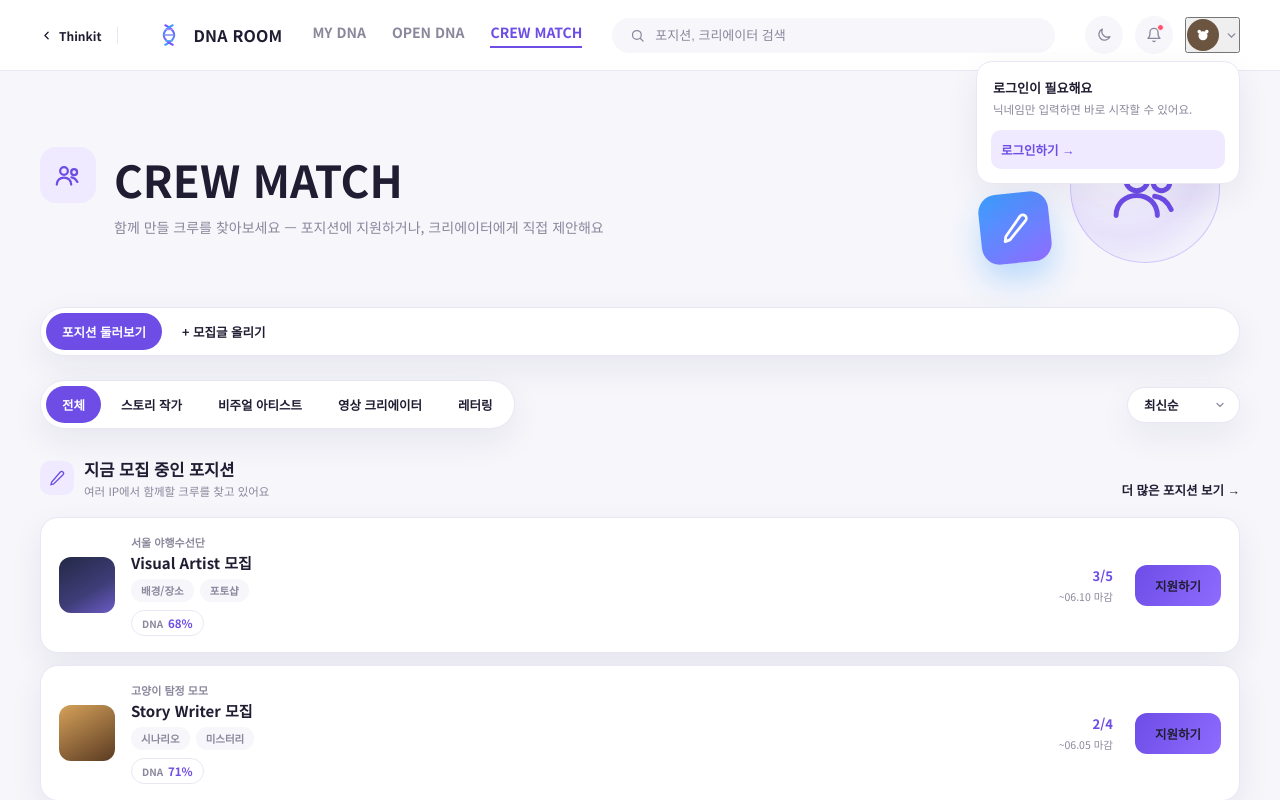
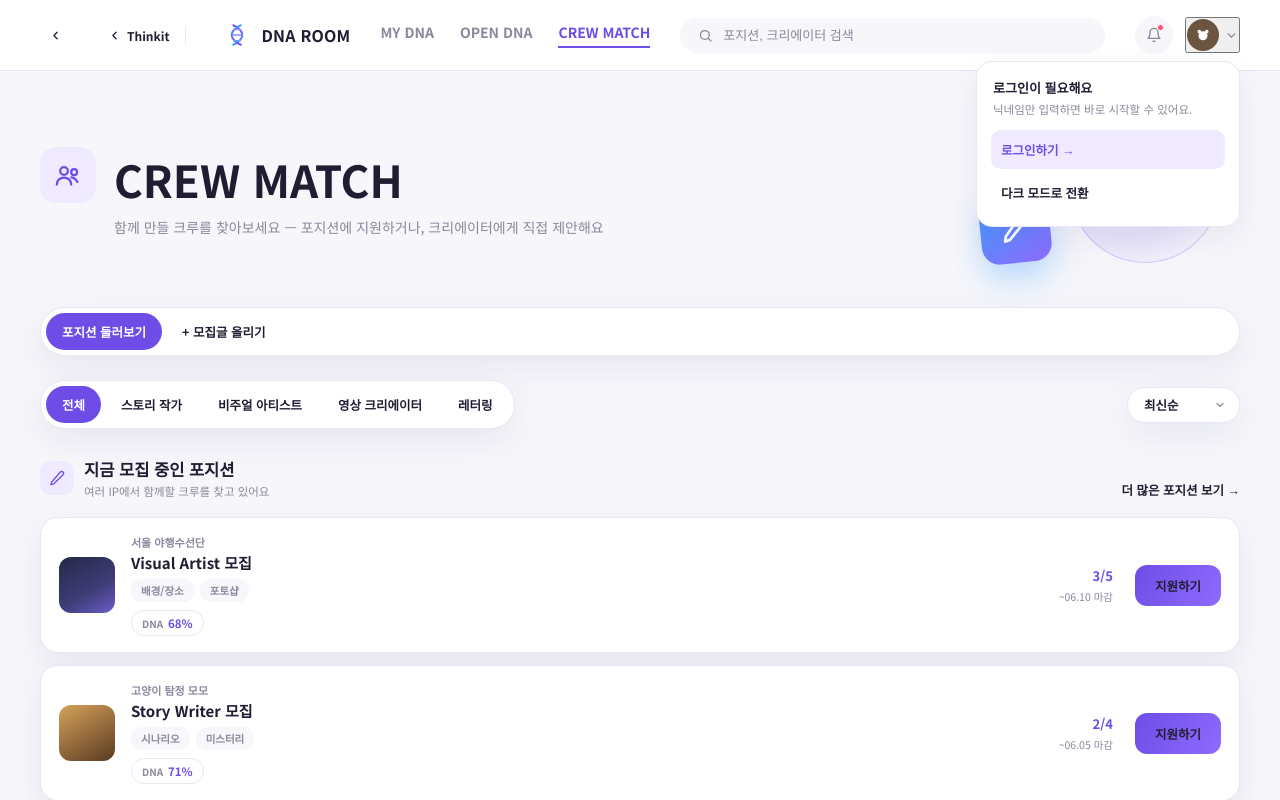
Before and after one commit to isisko20/bearip, a plain HTML site: page crew-match.html in a window 1280 px wide. Both pictures are taken after a click on the button 1212 px from the left and 35 px from the top of the page. Drawn offline with Linux system fonts and the light colour scheme.

Commit message:
Move the theme toggle into the profile menu, split back from home
Two follow-ups from user feedback on the previous two rounds:

1. The light/dark toggle's standalone topbar icon wasn't noticed at
   all. Moved it into the existing profile popover menu instead (a
   "다크 모드로 전환" row), which every page already has wired via
   auth-ui.js — far more discoverable, and only shown on pages that
   actually have a second theme (checked via .od-app), so it doesn't
   appear on DNA ROOM/MY DNA/CONTENT ROOM where there's nothing to
   toggle. Deleted theme-toggle.js and the now-unused button markup in
   open-dna.html/crew-match.html/ip-detail.html — auth-ui.js's
   delegated menu click handler covers it now.

2. Last round's "smart back" link conflated two different things into
   one control: the fixed-destination home link would sometimes act
   like browser back instead. Split them apart — the home link
   (.dr-back-home/.od-back-home/.cr-back-home) is a plain fixed link
   again, and a new standalone circular 뒤로가기 button (auth-ui.js
   inserts it right before the home link on every page) does a plain,
   unconditional history.back(). Each control now does exactly one
   predictable thing.

Co-Authored-By: Claude Sonnet 5 <noreply@anthropic.com>

```diff
--- a/auth-ui.js
+++ b/auth-ui.js
@@ -72,6 +72,15 @@ function bearipInjectProfileMenuStyles() {
       transition: opacity .18s ease, transform .18s ease;
     }
     .bearip-toast.show { opacity: 1; pointer-events: auto; transform: translateX(-50%) translateY(0); }
+
+    .bearip-back-btn {
+      width: 30px; height: 30px; border-radius: 50%; flex-shrink: 0; margin-right: 8px;
+      border: 1px solid var(--pm-border); background: var(--pm-panel); color: var(--pm-ink-soft);
+      display: inline-flex; align-items: center; justify-content: center; padding: 0; cursor: pointer;
+      transition: color .15s, border-color .15s;
+    }
+    .bearip-back-btn svg { width: 13px; height: 13px; }
+    .bearip-back-btn:hover { color: var(--pm-ink); border-color: var(--pm-purple); }
   `;
   document.head.appendChild(style);
 }
@@ -117,23 +126,21 @@ document.addEventListener('DOMContentLoaded', () => {
     sessionStorage.setItem('bearip_shell_theme', appRoot.classList.contains('cr-app') ? 'dark' : 'light');
   }
 
-  // "Back to X" links (.dr-back-home / .od-back-home / .cr-back-home) always
-  // pointed at one fixed page (usually index.html), so leaving it via that
-  // link — from deep inside MY DNA, say — dropped the user all the way back
-  // to the marketing landing page instead of wherever they actually came
-  // from. When there's a real same-origin previous page in this tab's
-  // history, go there instead; the link's own href stays as the fallback
-  // for a fresh tab / bookmarked / directly-typed visit (and still works
-  // untouched for a modifier-click into a new tab).
-  document.querySelectorAll('.dr-back-home, .od-back-home, .cr-back-home').forEach((link) => {
-    link.addEventListener('click', (e) => {
-      if (e.metaKey || e.ctrlKey || e.shiftKey || e.altKey || e.button !== 0) return;
-      const ref = document.referrer;
-      if (ref && ref.indexOf(location.origin) === 0 && ref !== location.href) {
-        e.preventDefault();
-        history.back();
-      }
-    });
+  // "Back to X" (.dr-back-home / .od-back-home / .cr-back-home) is a plain,
+  // fixed-destination link again — it always goes to the same place, same
+  // as before. A separate, independent 뒤로가기 button (inserted just before
+  // it) does the actual history navigation instead, so the two controls
+  // each do exactly one predictable thing rather than one link trying to
+  // be both.
+  bearipInjectProfileMenuStyles();
+  document.querySelectorAll('.dr-back-home, .od-back-home, .cr-back-home').forEach((homeLink) => {
+    const backBtn = document.createElement('button');
+    backBtn.type = 'button';
+    backBtn.className = 'bearip-back-btn';
+    backBtn.setAttribute('aria-label', '뒤로가기');
+    backBtn.innerHTML = '<svg viewBox="0 0 24 24" fill="none" stroke="currentColor" stroke-width="2.4" stroke-linecap="round" stroke-linejoin="round"><path d="M15 6l-6 6 6 6"/></svg>';
+    backBtn.addEventListener('click', () => history.back());
+    homeLink.parentNode.insertBefore(backBtn, homeLink);
   });
 
   if (typeof bearipSeedNotificationsIfEmpty === 'function') bearipSeedNotificationsIfEmpty();
@@ -169,6 +176,16 @@ document.addEventListener('DOMContentLoaded', () => {
   menu.className = 'bearip-pm';
   root.appendChild(menu);
 
+  // OPEN DNA / CREW MATCH / IP DETAIL are the only pages with a real light/
+  // dark mode (DNA ROOM, MY DNA, and CONTENT ROOM each have just one fixed
+  // theme) — so the toggle only shows up in the menu on those pages.
+  const themedPage = !!(appRoot && appRoot.classList.contains('od-app'));
+  function themeToggleRowHtml() {
+    if (!themedPage) return '';
+    const isDark = document.documentElement.dataset.theme === 'dark';
+    return `<button class="bearip-pm-btn" data-action="toggle-theme">${isDark ? '라이트 모드로 전환' : '다크 모드로 전환'}</button>`;
+  }
+
   function renderMenu() {
     const u = typeof bearipGetUser === 'function' ? bearipGetUser() : null;
     if (u) {
@@ -183,6 +200,7 @@ document.addEventListener('DOMContentLoaded', () => {
         <div class="bearip-pm-divider"></div>
         <button class="bearip-pm-btn primary" data-action="profile">내 정보 수정 →</button>
         <button class="bearip-pm-btn" data-action="notifications">알림함</button>
+        ${themeToggleRowHtml()}
         <button class="bearip-pm-btn danger" data-action="logout">로그아웃</button>
       `;
     } else {
@@ -190,6 +208,7 @@ document.addEventListener('DOMContentLoaded', () => {
         <div class="bearip-pm-guest-t">로그인이 필요해요</div>
         <div class="bearip-pm-guest-s">닉네임만 입력하면 바로 시작할 수 있어요.</div>
         <button class="bearip-pm-btn primary" data-action="login">로그인하기 →</button>
+        ${themeToggleRowHtml()}
       `;
     }
   }
@@ -241,6 +260,11 @@ document.addEventListener('DOMContentLoaded', () => {
       location.href = 'notifications.html';
     } else if (action === 'login') {
       bearipGoToLogin();
+    } else if (action === 'toggle-theme') {
+      const next = document.documentElement.dataset.theme === 'dark' ? 'light' : 'dark';
+      document.documentElement.dataset.theme = next;
+      if (typeof bearipSetTheme === 'function') bearipSetTheme(next);
+      closeMenu();
     }
   });
 
--- a/crew-match.html
+++ b/crew-match.html
@@ -42,7 +42,6 @@
       <input type="text" id="cmSearchInput" placeholder="포지션, 크리에이터 검색">
     </label>
     <div class="od-top-actions">
-      <button class="od-icon-btn theme-toggle-btn" aria-label="다크 모드로 전환"></button>
       <button class="od-icon-btn" aria-label="알림"><svg viewBox="0 0 24 24" fill="none" stroke="currentColor" stroke-width="2" stroke-linecap="round" stroke-linejoin="round"><path d="M18 8a6 6 0 10-12 0c0 7-3 9-3 9h18s-3-2-3-9"/><path d="M13.7 21a2 2 0 01-3.4 0"/></svg></button>
       <button class="od-avatar-chip">
         <span class="av"><svg viewBox="0 0 24 24" fill="none"><circle cx="12" cy="13" r="6" fill="#fff"/><circle cx="7" cy="7.5" r="2.4" fill="#fff"/><circle cx="17" cy="7.5" r="2.4" fill="#fff"/></svg></span>
@@ -369,9 +368,7 @@
 </div>
 <script src="script.js"></script>
 <script src="storage.js"></script>
-<script src="auth-ui.js"></script>
-<script src="theme-toggle.js"></script>
-<script src="open-dna.js"></script>
+<script src="auth-ui.js"></script><script src="open-dna.js"></script>
 <script src="crew-match.js"></script>
 <script src="crew-match-status.js"></script>
 <script src="crew-match-post.js"></script>
--- a/theme-toggle.js
+++ /dev/null
@@ -1,29 +0,0 @@
-// Light/dark toggle button for OPEN DNA / CREW MATCH / IP DETAIL — a
-// site-wide preference (storage.js: bearipGetTheme/bearipSetTheme) so
-// switching on one page carries over to the others. The actual
-// html[data-theme] attribute is already set by an inline snippet in each
-// page's <head> (before first paint, to avoid a flash of the wrong theme);
-// this just keeps the button's icon in sync and wires the click.
-
-function bearipThemeIconSvg(theme) {
-  return theme === 'dark'
-    ? '<svg viewBox="0 0 24 24" fill="none" stroke="currentColor" stroke-width="2" stroke-linecap="round" stroke-linejoin="round"><circle cx="12" cy="12" r="4.5"/><path d="M12 3v2M12 19v2M4.2 4.2l1.4 1.4M18.4 18.4l1.4 1.4M3 12h2M19 12h2M4.2 19.8l1.4-1.4M18.4 5.6l1.4-1.4"/></svg>'
-    : '<svg viewBox="0 0 24 24" fill="none" stroke="currentColor" stroke-width="2" stroke-linecap="round" stroke-linejoin="round"><path d="M20.8 14.5A8.6 8.6 0 019.5 3.2a8.6 8.6 0 1011.3 11.3z"/></svg>';
-}
-
-document.addEventListener('DOMContentLoaded', () => {
-  document.querySelectorAll('.theme-toggle-btn').forEach((btn) => {
-    const apply = (theme) => {
-      btn.innerHTML = bearipThemeIconSvg(theme);
-      btn.setAttribute('aria-label', theme === 'dark' ? '라이트 모드로 전환' : '다크 모드로 전환');
-    };
-    apply(document.documentElement.dataset.theme === 'dark' ? 'dark' : 'light');
-
-    btn.addEventListener('click', () => {
-      const next = document.documentElement.dataset.theme === 'dark' ? 'light' : 'dark';
-      document.documentElement.dataset.theme = next;
-      bearipSetTheme(next);
-      apply(next);
-    });
-  });
-});
```
Also changed, not shown: ip-detail.html (+1 -4 lines), open-dna.html (+1 -4 lines).
